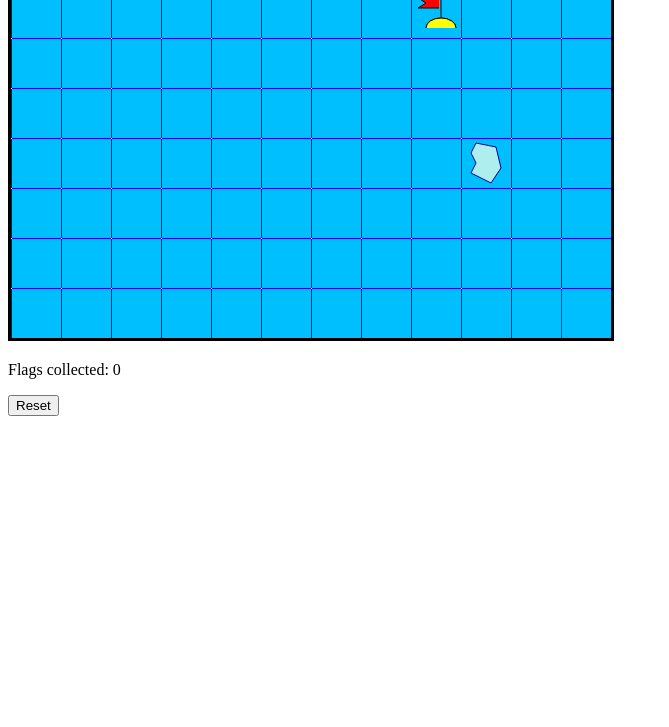
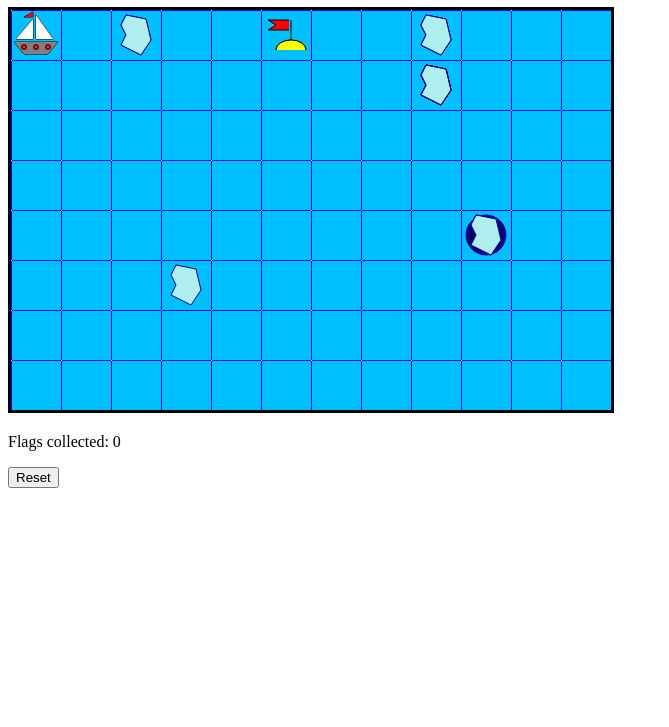
Before and after one commit to lucaso-silva/boatGame, a plain HTML site: page index.html in a window 1280 px wide. Shown: the part 73-800 px from the top of the page, without its empty margins (0-669 px from the left). Drawn offline with Linux system fonts and the light colour scheme.

Commit message:
feat: create multiples small icebergs

```diff
--- a/index.html
+++ b/index.html
@@ -8,6 +8,7 @@
         <script src="script.js"></script>
     </head>
     <body onload="setup()" onkeyup="moveBoat(event, gameOver)">
+        <h1>Collect Flags - Avoid the sea hole</h1>
         <canvas id="drawingSurface" width="600" height="400" style="border-style: solid;"></canvas>
         <br>
         <p id="flagsCounter">Flags collected: 0</p>
--- a/script.js
+++ b/script.js
@@ -5,6 +5,8 @@ let flagXPosition;
 let flagYPosition;
 let holeXPosition;
 let holeYPosition;
+let xSmallIcebergValues = [];
+let ySmallIcebergValues = [];
 let xSmallIceberg;
 let ySmallIceberg;
 //let xMediumIceberg = 310;
@@ -21,8 +23,13 @@ function createElementsPositions() {
     boatXPosition = 25;
     boatYPosition = 32;
 
-    xSmallIceberg = 65 + (50 * Math.floor(Math.random()*10));
-    ySmallIceberg = 5 + (50 * Math.floor(Math.random()*7));
+    while(xSmallIcebergValues.length < 6 ) {
+        xSmallIceberg = 65 + (50 * Math.floor(Math.random()*10));
+        ySmallIceberg = 5 + (50 * Math.floor(Math.random()*7));
+
+        xSmallIcebergValues.push(xSmallIceberg);
+        ySmallIcebergValues.push(ySmallIceberg);
+    }
 
     do {
         flagXPosition = 80 + (50 * Math.floor(Math.random()*10));
@@ -74,7 +81,7 @@ function drawBoard(gameOver) {
 
     drawFlagPoint(flagXPosition, flagYPosition);
 
-    drawSmallIceberg(xSmallIceberg, ySmallIceberg);
+    drawSmallIceberg(xSmallIcebergValues, ySmallIcebergValues);
     //drawMediumIceberg(xMediumIceberg, yMediumIceberg);
     //drawBigIceberg(xBigIceberg, yBigIceberg);
 
@@ -190,23 +197,31 @@ function drawFlagPoint(x,y) {
     ctx.restore();
 }
 
-function drawSmallIceberg(x,y) {
+// function SmallIcebergs(xValues, yValues) {
+//     this.
+// }
+
+function drawSmallIceberg(xValues,yValues) {
     ctx.save();
     ctx.beginPath();
     ctx.fillStyle = "PaleTurquoise";
     ctx.strokeStyle = "DarkBlue";
 
-    ctx.moveTo(x,y);
-    ctx.lineTo(x,y);
-    ctx.lineTo(x+20,y+4);
-    ctx.lineTo(x+25,y+25);
-    ctx.lineTo(x+15,y+40);
-    ctx.lineTo(x-5,y+30);
-    ctx.lineTo(x,y+20);
-    ctx.lineTo(x-5,y+10);
-    ctx.lineTo(x,y);
-    ctx.fill();
-    ctx.stroke();
+    for(let i = 0; i < xValues.length; i++) {
+        ctx.moveTo(xValues[i],yValues[i]);
+        ctx.lineTo(xValues[i],yValues[i]);
+        ctx.lineTo(xValues[i]+20,yValues[i]+4);
+        ctx.lineTo(xValues[i]+25,yValues[i]+25);
+        ctx.lineTo(xValues[i]+15,yValues[i]+40);
+        ctx.lineTo(xValues[i]-5,yValues[i]+30);
+        ctx.lineTo(xValues[i],yValues[i]+20);
+        ctx.lineTo(xValues[i]-5,yValues[i]+10);
+        ctx.lineTo(xValues[i],yValues[i]);
+        ctx.fill();
+        ctx.stroke();
+
+    }
+
     ctx.restore();
 }
 
@@ -338,14 +353,7 @@ function moveBoat(e) {
         console.log("x boat: " + boatXPosition + " - x iceberg: " + xSmallIceberg);
 */
     }
-/**
-    console.log("--");
-    console.log("x boat: " + boatXPosition + " - y boat: " + boatYPosition);
-    console.log("x flag: " + flagXPosition + " - y flag: " + flagYPosition);
-    console.log("x hole: " + holeXPosition + " - y hole: " + holeYPosition);
-    console.log("distance boat/flag: " + distanceBoatAndFlag);
-    console.log("distance boat/hole: " + distanceBoatAndHole);
-*/
+
     drawBoard(gameOver);
 }
 
@@ -356,13 +364,11 @@ function distanceCalculation(x1,y1,x2,y2) {
 function resetGame() {
     flagsCollected = 0;
     gameOver = false;
+    xSmallIcebergValues = [];
+    ySmallIcebergValues = [];
 
     createElementsPositions();
     drawBoard(gameOver);
 
     document.getElementById("flagsCounter").innerHTML = "Flags collected: " + flagsCollected;
-
-    console.log("x flag: " + flagXPosition + " - y flag: " + flagYPosition);
-    console.log("x hole: " + holeXPosition + " - y hole: " + holeYPosition);
-    console.log("x iceberg: " + xSmallIceberg + " - y iceberg: " + ySmallIceberg);
 }
```
